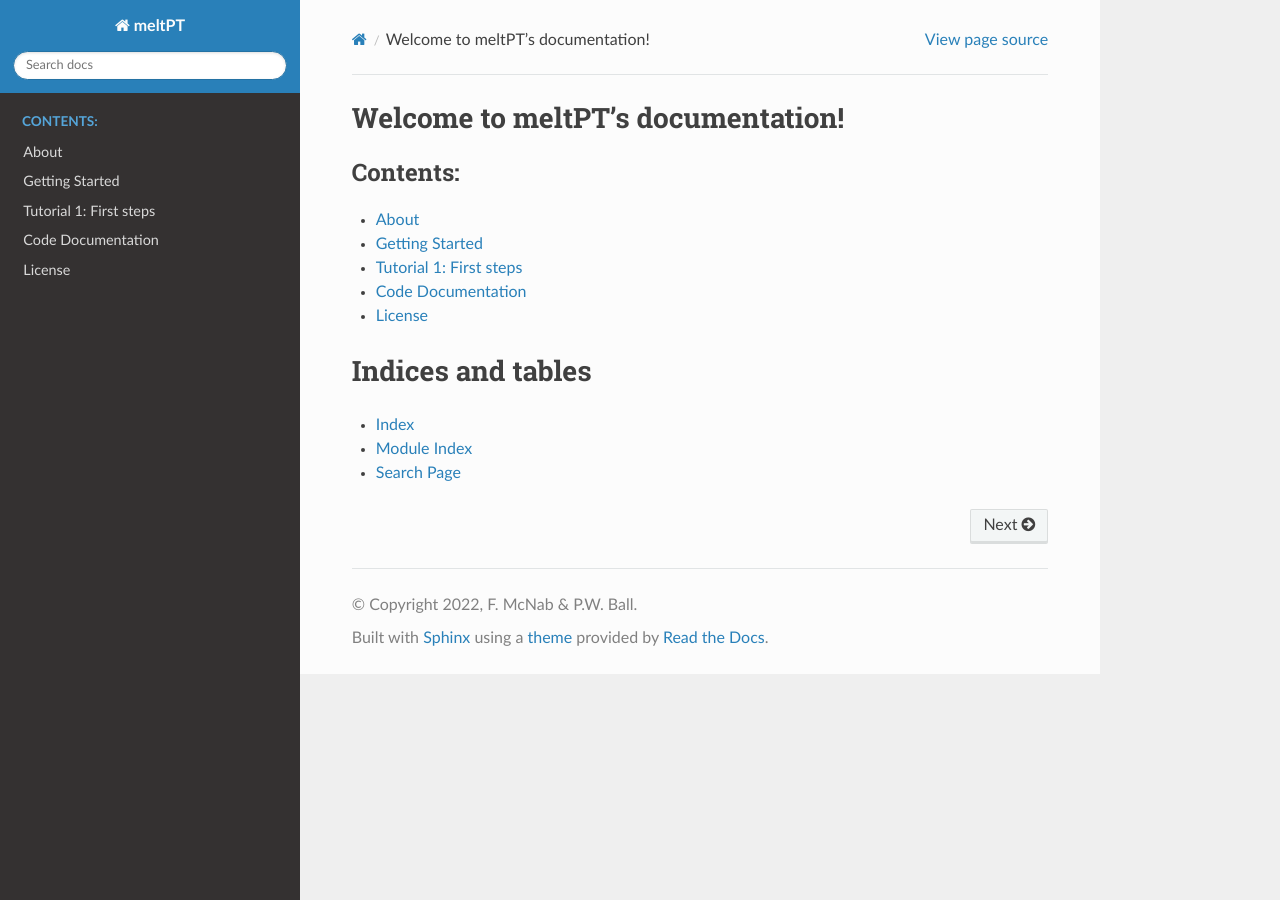
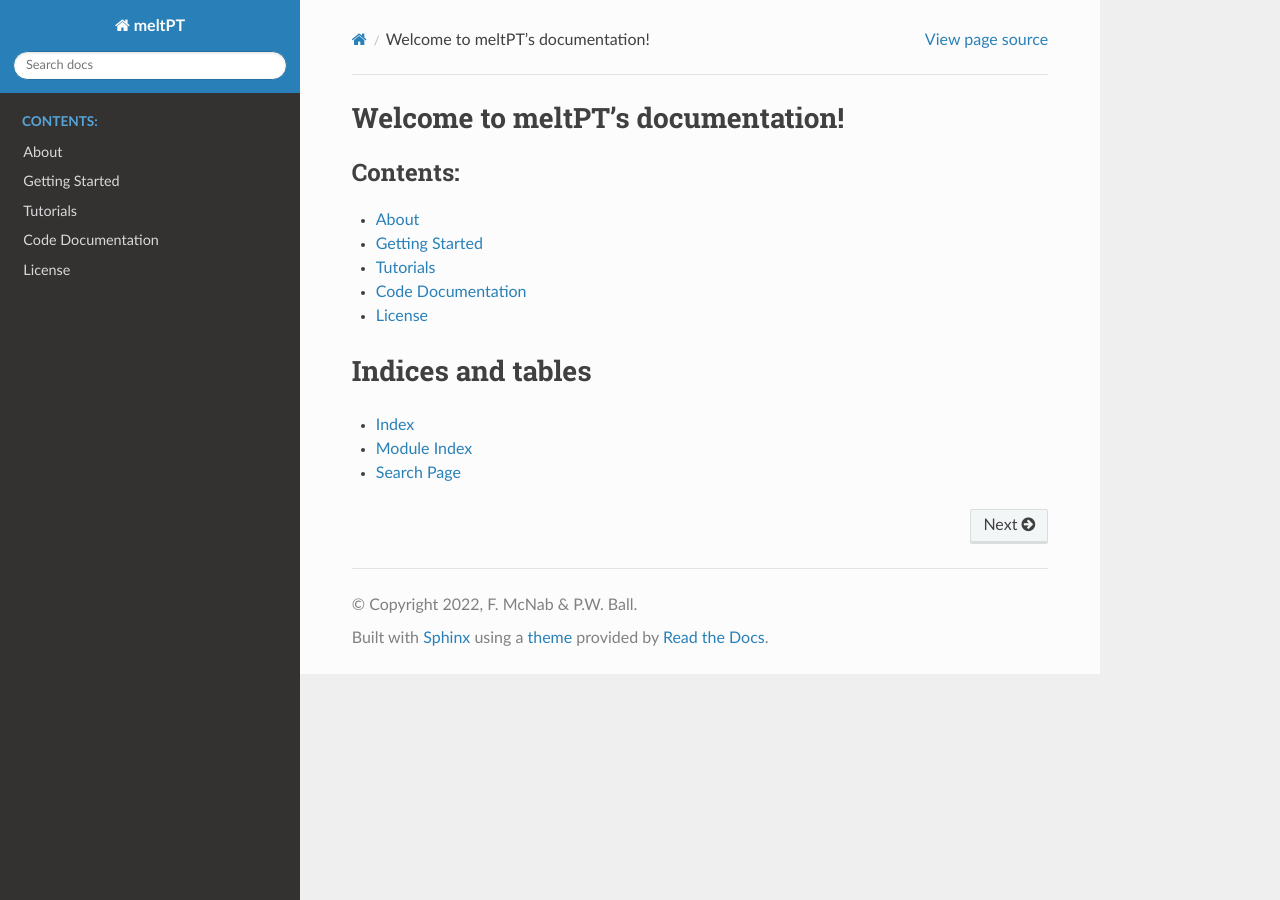
Before and after one commit to fmcnab/meltPT, a Sphinx documentation site: the page built from docs/source/index.rst, in a window 1280 px wide. Built offline with Sphinx 7.4.7 and the Read the Docs theme 2.0.0, drawn with Linux system fonts in a browser that asks for light colours.

Commit message:
Restructuting tutorials.

```diff
--- a/docs/source/index.rst
+++ b/docs/source/index.rst
@@ -12,7 +12,7 @@
 
    about
    getstarted
-   Tutorial_1
+   tutorials
    codedoc
    license
 
--- /dev/null
+++ b/docs/source/tutorials.rst
@@ -0,0 +1,8 @@
+Tutorials
+^^^^^^^^^
+
+.. toctree::
+   :maxdepth: 2
+   :caption: Contents:
+
+   Tutorial_1
```
Also changed, not shown: .readthedocs.yaml.
